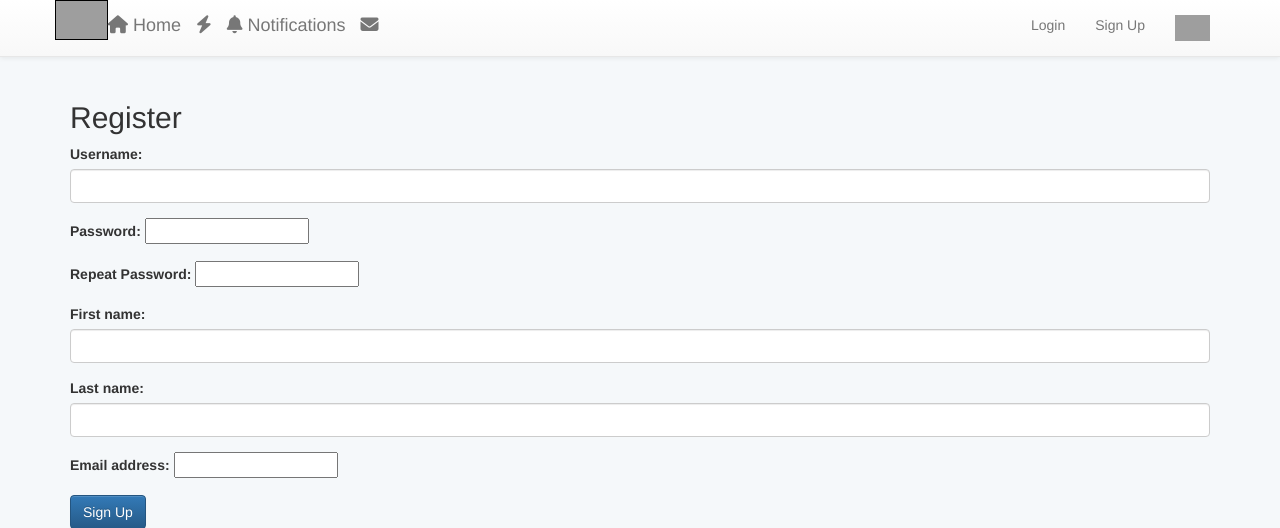
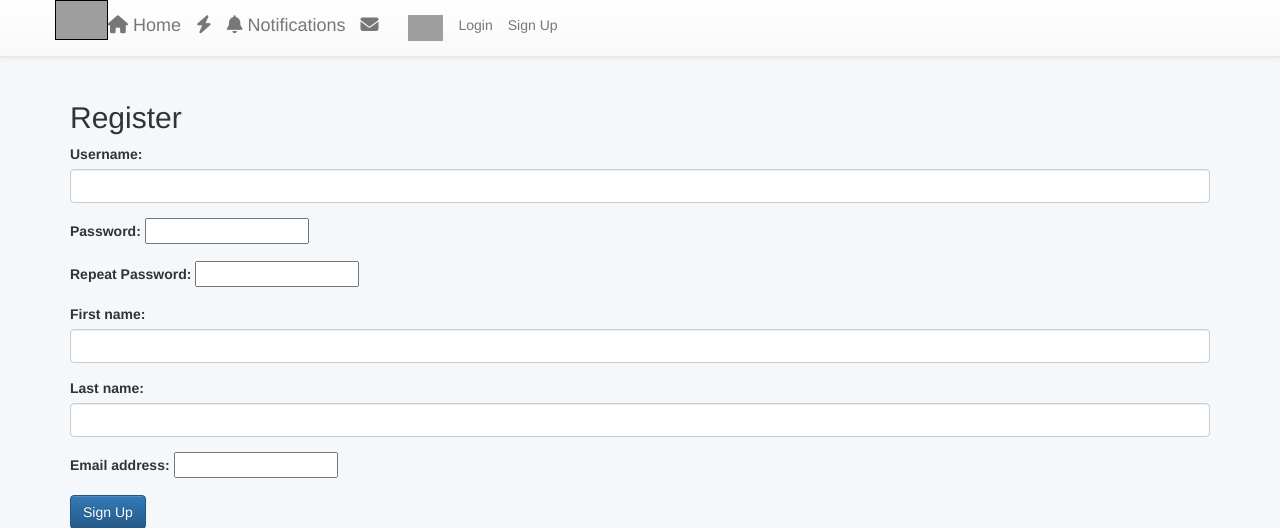
Before and after one commit to KellyInnovation/twitter_clone, a Django app: page /accounts/register/ in a window 1280 px wide. Shown: the top 528 px of the page. Run offline with Django 3.2, Linux system fonts and the light colour scheme; some libraries are stand-ins or nearby versions; grey boxes are pictures that could not be loaded.

Commit message:
Reorder navbar.

```diff
--- a/core/templates/core/base.html
+++ b/core/templates/core/base.html
@@ -48,30 +48,27 @@
                     <li><a href="{% url 'core:index' %}" class="navbar-brand">
                         <i class="fa fa-envelope" aria-hidden="true"></i>
                     </a></li>
-                </ul>
-                <ul class="nav navbar-nav navbar-right">
+
+                    <li><a class="navbar-right" href="{% url 'tweets:tweet_new' %} ">
+                        <img class="tweet-icon" src="http://buyfollowersguide.com/wp-content/uploads/2014/10/twitter-tweet-icon.png">
+                    </a></li>
+
                     {% if request.user.is_authenticated %}
-                        <li><a href="{% url 'accounts:logout' %}">
+                        <li><a class="navbar-right" href="{% url 'accounts:logout' %}">
                         Logout
                         </a></li>
-                            <li><a class="navbar-brand" href="{% url 'user_profiles:profile_list' %}">
+                            <li><a class="navbar-right navbar-brand" href="{% url 'user_profiles:profile_list' %}">
                             {{user.username}}
                             {% load static %}
                             <img src="{% static 'core/awesome_profile.png' %}" class="navbar-brand user-photo-nav">
                         </a></li>
                     {% else %}
-                        <li><a href="{% url 'accounts:login' %}">Login</a></li>
-                        <li><a href="{% url 'accounts:register' %}">Sign Up</a></li>
+                        <li><a class="navbar-right" href="{% url 'accounts:login' %}">Login</a></li>
+                        <li><a class="navbar-right" href="{% url 'accounts:register' %}">Sign Up</a></li>
 
                     {% endif %}
 
-
-                    <li><a href="{% url 'tweets:tweet_new' %} ">
-                        <img class="tweet-icon" src="http://buyfollowersguide.com/wp-content/uploads/2014/10/twitter-tweet-icon.png">
-                    </a></li>
-
                 </ul>
-
 
             </div>
         </nav>
```
